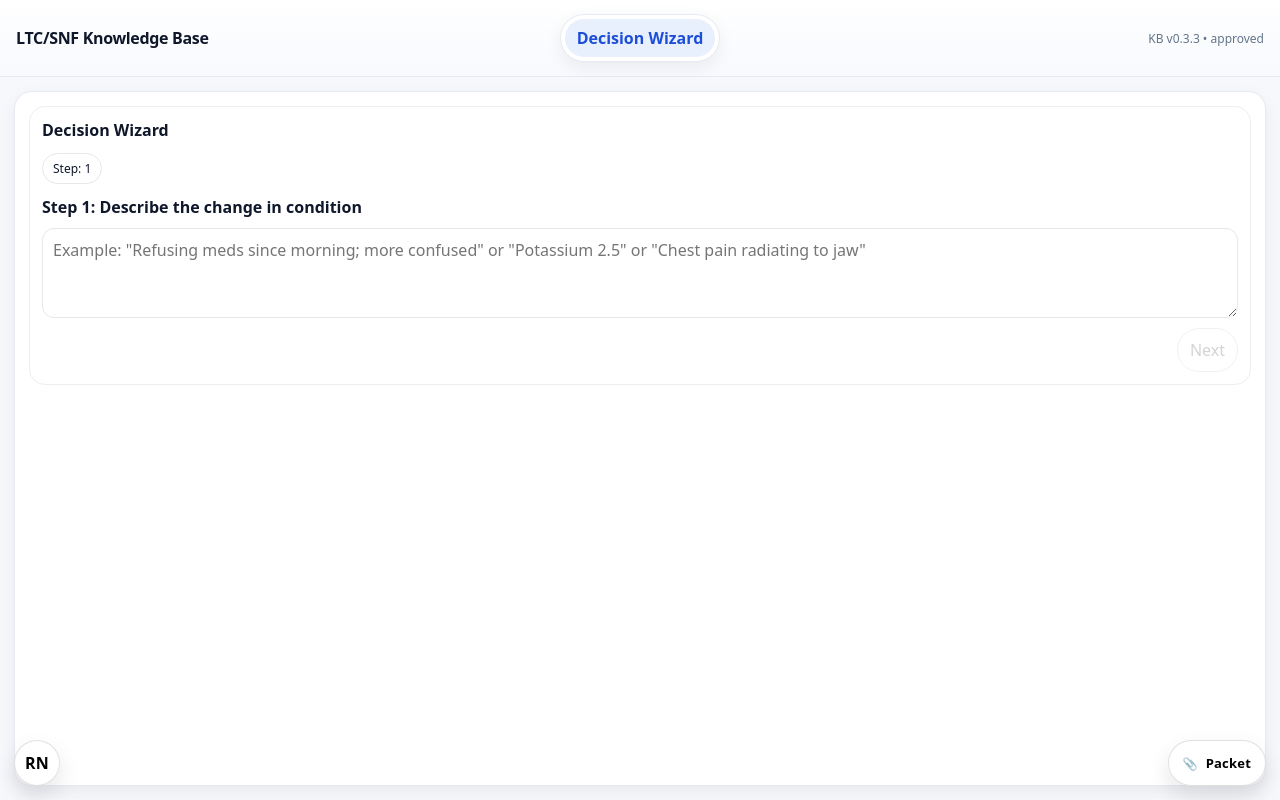
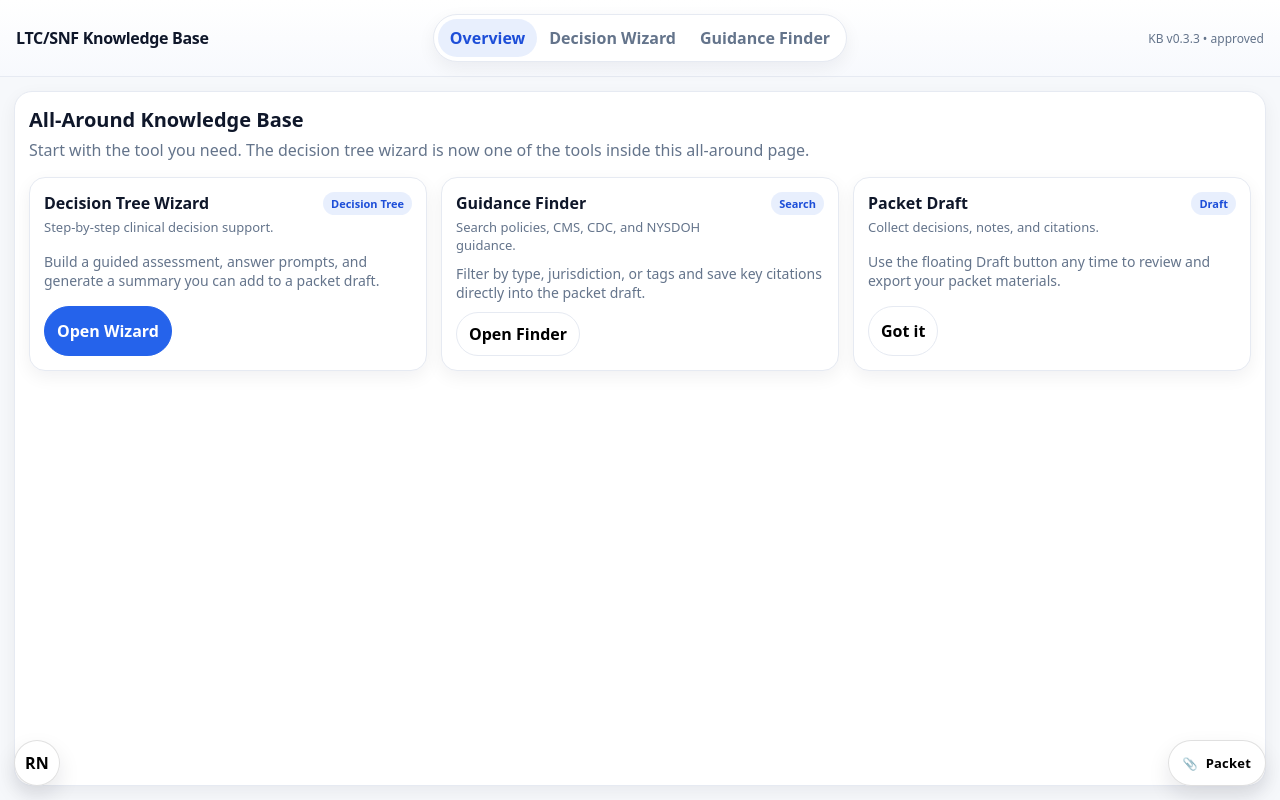
Before and after one commit to juanenguerra-cmd/kb-rn-thinker, a React (Vite) app: page / in a window 1280 px wide. Built offline with nearby package versions, Linux system fonts and the light colour scheme.

Commit message:
Add overview page with wizard and finder tools

```diff
--- a/src/App.tsx
+++ b/src/App.tsx
@@ -1,7 +1,9 @@
 import * as React from "react";
 import { loadKB } from "@/kb/loadKb";
 import { useAppStore } from "@/store/appStore";
+import { OverviewPanel } from "@/features/home/OverviewPanel";
 import { DecisionWizardTab } from "@/features/wizard/DecisionWizardTab";
+import { GuidanceFinderTab } from "@/features/finder/GuidanceFinderTab";
 import { PacketDraftFab } from "@/features/packet/PacketDraftFab";
 import { PacketDraftModal } from "@/features/packet/PacketDraftModal";
 import { ReleaseNotesButton } from "@/components/ReleaseNotesButton"; // ✅ ADD THIS
@@ -23,7 +25,24 @@ export default function App() {
           <div className="kbTitle">LTC/SNF Knowledge Base</div>
 
           <div className="kbTabs">
-            <button className={`kbTab ${activeTab === "wizard" ? "kbTabActive" : ""}`}>Decision Wizard</button>
+            <button
+              className={`kbTab ${activeTab === "home" ? "kbTabActive" : ""}`}
+              onClick={() => actions.setTab("home")}
+            >
+              Overview
+            </button>
+            <button
+              className={`kbTab ${activeTab === "wizard" ? "kbTabActive" : ""}`}
+              onClick={() => actions.setTab("wizard")}
+            >
+              Decision Wizard
+            </button>
+            <button
+              className={`kbTab ${activeTab === "finder" ? "kbTabActive" : ""}`}
+              onClick={() => actions.setTab("finder")}
+            >
+              Guidance Finder
+            </button>
           </div>
 
           <div className="kbRight">
@@ -40,7 +59,9 @@ export default function App() {
 
       <div className="kbMain">
         <div className="panel panelPad" style={{ minWidth: 0 }}>
-          <DecisionWizardTab />
+          {activeTab === "home" ? <OverviewPanel /> : null}
+          {activeTab === "wizard" ? <DecisionWizardTab /> : null}
+          {activeTab === "finder" ? <GuidanceFinderTab /> : null}
         </div>
       </div>
 
--- /dev/null
+++ b/src/features/home/OverviewPanel.tsx
@@ -0,0 +1,67 @@
+import * as React from "react";
+import { useAppStore } from "@/store/appStore";
+
+export function OverviewPanel() {
+  const actions = useAppStore((s) => s.actions);
+
+  return (
+    <div style={{ display: "grid", gap: 16 }}>
+      <div>
+        <div style={{ fontWeight: 900, fontSize: 20 }}>All-Around Knowledge Base</div>
+        <div style={{ color: "var(--muted)", marginTop: 6 }}>
+          Start with the tool you need. The decision tree wizard is now one of the tools inside this all-around page.
+        </div>
+      </div>
+
+      <div className="toolGrid">
+        <div className="toolCard">
+          <div className="toolCardHeader">
+            <div>
+              <div className="toolCardTitle">Decision Tree Wizard</div>
+              <div className="toolCardSubtitle">Step-by-step clinical decision support.</div>
+            </div>
+            <span className="toolBadge">Decision Tree</span>
+          </div>
+          <div className="toolCardBody">
+            Build a guided assessment, answer prompts, and generate a summary you can add to a packet draft.
+          </div>
+          <div className="toolCardActions">
+            <button className="btn btnPrimary" onClick={() => actions.setTab("wizard")}>Open Wizard</button>
+          </div>
+        </div>
+
+        <div className="toolCard">
+          <div className="toolCardHeader">
+            <div>
+              <div className="toolCardTitle">Guidance Finder</div>
+              <div className="toolCardSubtitle">Search policies, CMS, CDC, and NYSDOH guidance.</div>
+            </div>
+            <span className="toolBadge">Search</span>
+          </div>
+          <div className="toolCardBody">
+            Filter by type, jurisdiction, or tags and save key citations directly into the packet draft.
+          </div>
+          <div className="toolCardActions">
+            <button className="btn" onClick={() => actions.setTab("finder")}>Open Finder</button>
+          </div>
+        </div>
+
+        <div className="toolCard">
+          <div className="toolCardHeader">
+            <div>
+              <div className="toolCardTitle">Packet Draft</div>
+              <div className="toolCardSubtitle">Collect decisions, notes, and citations.</div>
+            </div>
+            <span className="toolBadge">Draft</span>
+          </div>
+          <div className="toolCardBody">
+            Use the floating Draft button any time to review and export your packet materials.
+          </div>
+          <div className="toolCardActions">
+            <button className="btn" onClick={() => window.scrollTo({ top: 0, behavior: "smooth" })}>Got it</button>
+          </div>
+        </div>
+      </div>
+    </div>
+  );
+}
--- a/src/store/appStore.ts
+++ b/src/store/appStore.ts
@@ -87,7 +87,7 @@ type AppState = {
   kbError?: string;
   minisearch?: MiniSearch<SearchDoc>;
 
-  activeTab: "finder" | "wizard";
+  activeTab: "home" | "finder" | "wizard";
 
   finder: FinderState;
   wizard: WizardState;
@@ -99,7 +99,7 @@ type AppState = {
 
   actions: {
     loadKb: (kb: KBLoaded) => void;
-    setTab: (tab: "finder" | "wizard") => void;
+    setTab: (tab: "home" | "finder" | "wizard") => void;
 
     // Finder
     setQuery: (q: string) => void;
@@ -212,7 +212,7 @@ function buildWizardNarrative(issueText: string, wizard: WizardState): string {
 }
 
 export const useAppStore = create<AppState>((set, get) => ({
-  activeTab: "wizard",
+  activeTab: "home",
 
   finder: {
     query: "",
@@ -600,7 +600,7 @@ export const useAppStore = create<AppState>((set, get) => ({
       }
 
       get().actions.recomputeGating();
-      set(() => ({ activeTab: "wizard" }));
+    set(() => ({ activeTab: "wizard" }));
     },
 
     openNoteModal: () => set(() => ({ ui: { noteModalOpen: true } })),
--- a/src/styles/theme.css
+++ b/src/styles/theme.css
@@ -168,6 +168,59 @@ a:hover { text-decoration: underline; }
 
 .row { display: flex; gap: 10px; align-items: center; }
 .grow { flex: 1; }
+
+.toolGrid {
+  display: grid;
+  grid-template-columns: repeat(auto-fit, minmax(240px, 1fr));
+  gap: 14px;
+}
+
+.toolCard {
+  border: 1px solid var(--border);
+  background: var(--surface);
+  border-radius: 16px;
+  padding: 14px;
+  box-shadow: var(--shadow-sm);
+  display: grid;
+  gap: 10px;
+}
+
+.toolCardHeader {
+  display: flex;
+  align-items: flex-start;
+  justify-content: space-between;
+  gap: 10px;
+}
+
+.toolCardTitle {
+  font-weight: 800;
+}
+
+.toolCardSubtitle {
+  color: var(--muted);
+  font-size: 13px;
+  margin-top: 4px;
+}
+
+.toolBadge {
+  font-size: 11px;
+  font-weight: 700;
+  padding: 4px 8px;
+  border-radius: var(--r-full);
+  background: rgba(37, 99, 235, 0.1);
+  color: var(--primary-2);
+  white-space: nowrap;
+}
+
+.toolCardBody {
+  color: var(--muted);
+  font-size: 14px;
+}
+
+.toolCardActions {
+  display: flex;
+  gap: 8px;
+}
 
 .searchField {
   position: relative;
```
